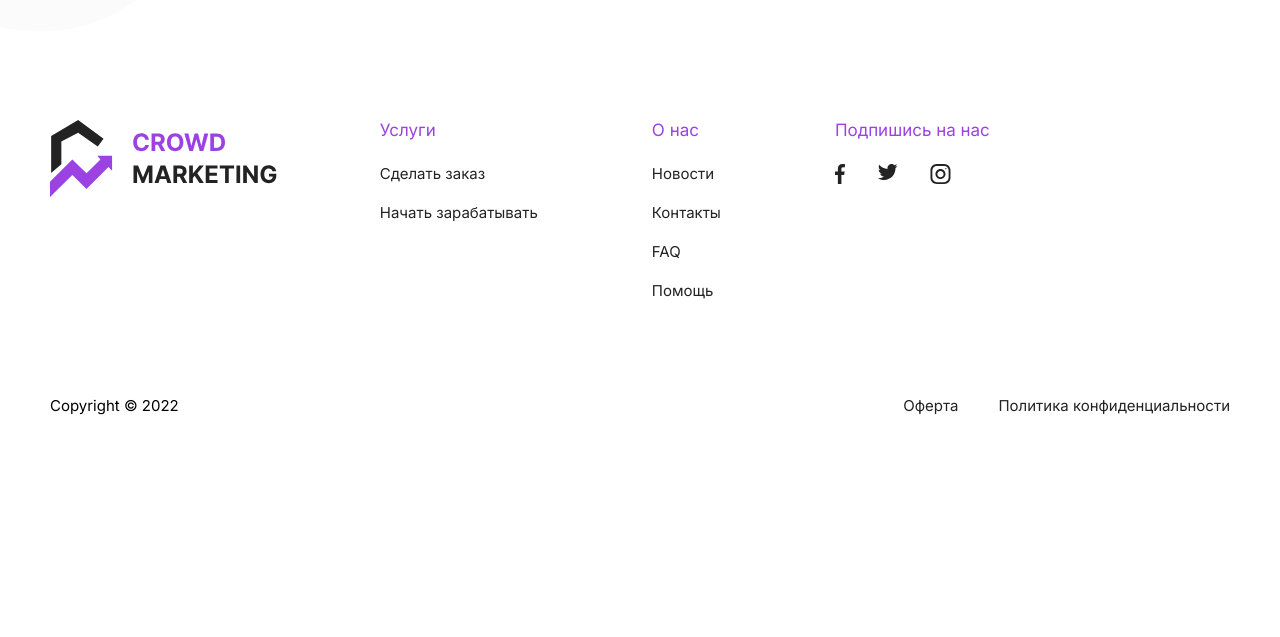
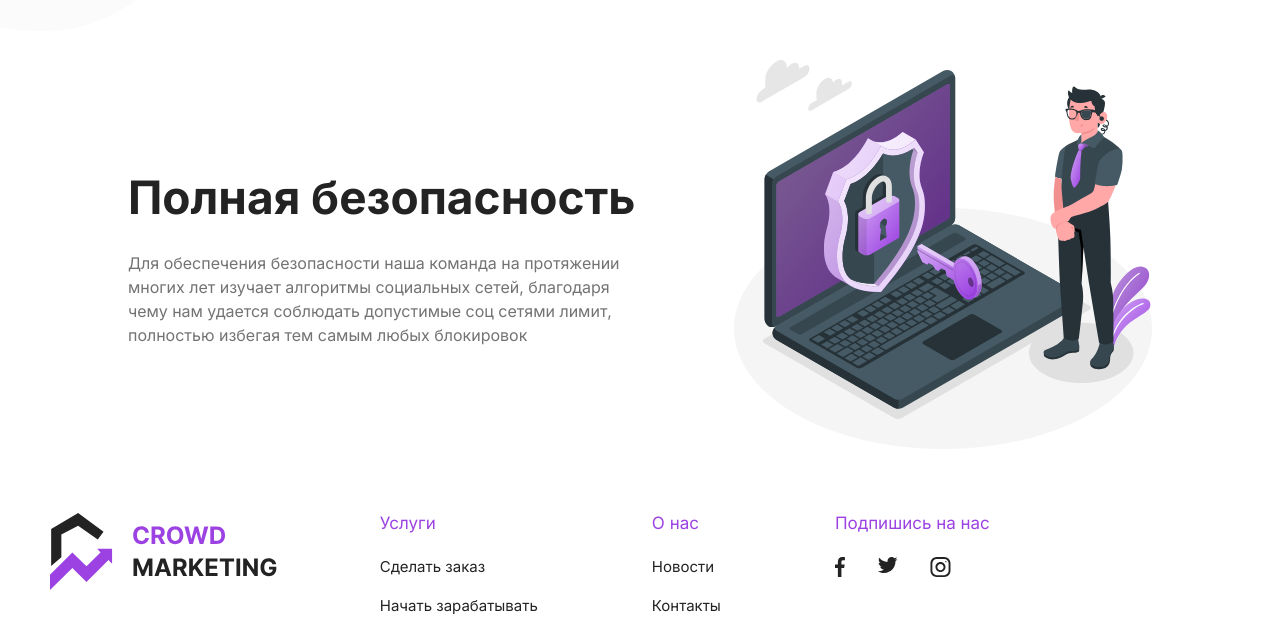
Before and after one commit to sydorT/reactApp, a React (Create React App) app: page / in a window 1280 px wide. Shown: the part 802-1439 px from the top of the page. Before the commit the page ends 1277 px from the top, so only its background shows below. Built offline with nearby package versions, Linux system fonts and the light colour scheme.

Commit message:
security section

```diff
--- a/src/pages/home/HomePage.jsx
+++ b/src/pages/home/HomePage.jsx
@@ -2,6 +2,7 @@ import styles from './HomePage.module.css';
 import { Container, Stack, Button, Typography, Box } from '@mui/material';
 
 import HeroImg from './../../images/hero-img.svg'
+import SecurityImg from './../../images/security-bgr.svg'
 
 export default function() {
   return (
@@ -86,6 +87,29 @@ export default function() {
         </Container>
       </div>
 
+      <Container maxWidth="laptop" sx={{px: {xs: 3}}}>
+        <Stack
+          direction={{ md: 'row', xs: 'column' }}
+          justifyContent='space-between'
+          alignItems='center'
+        >
+          <Box sx={{
+            maxWidth: 510,
+            mb: {md: 0, xs: 4},
+            textAlign: {md: 'left', xs: 'center'} }}
+          >
+            <Typography variant="h2" component="div">Полная безопасность</Typography>
+            <Typography variant="body1" component="div">
+              Для обеспечения безопасности наша команда на протяжении многих лет изучает алгоритмы социальных сетей, благодаря чему нам удается соблюдать допустимые соц сетями лимит, полностью избегая тем самым любых блокировок
+            </Typography>
+          </Box>
+
+          <div className={styles.securityImg}>
+            <img src={SecurityImg} alt="Security image" />
+          </div>
+        </Stack>
+      </Container>
+
     </>
   );
 }
--- a/src/pages/home/HomePage.module.css
+++ b/src/pages/home/HomePage.module.css
@@ -4,6 +4,11 @@
 	background-position-y: 172px;
 	background-repeat: no-repeat;
 	background-size: 313px 581px;
+}
+
+.securityImg {
+	width: 418px;
+	flex-shrink: 0;
 }
 
 @media (max-width: 991.98px) {
@@ -24,4 +29,7 @@
 	.hide {
 		display: none;
 	}
+	.securityImg {
+		max-width: 190px;
 	}
+}
--- a/src/theme.js
+++ b/src/theme.js
@@ -11,7 +11,7 @@ const theme = createTheme({
       xl: 1536,
       mobile: 0,
       tablet: 640,
-      laptop: 1024,
+      laptop: 1072,
       desktop: 1200,
     },
   },
```
Also changed, not shown: src/images/security-bgr.svg (added). Lines whose indentation alone changed are shown as unchanged.
